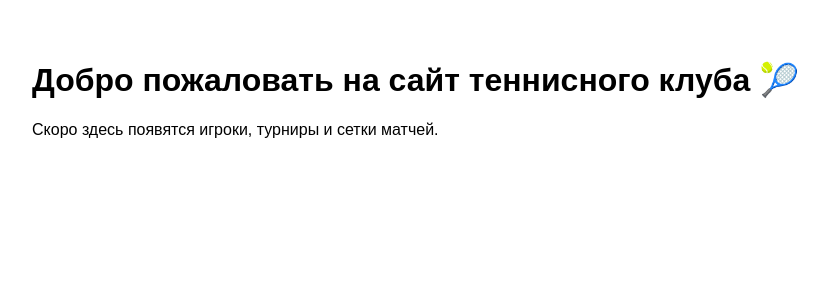
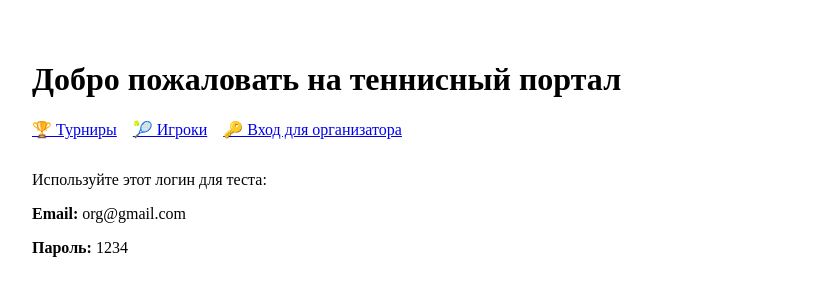
Before and after one commit to klivadenko33/tennis-front, a Next.js app: page / in a window 1280 px wide. Shown: the top 300 px of the page, without its empty margins (8-836 px from the left). Built offline with nearby package versions, Linux system fonts and the light colour scheme.

Commit message:
Update index.js

```diff
--- a/pages/index.js
+++ b/pages/index.js
@@ -1,9 +1,25 @@
+import Link from 'next/link';
 
 export default function Home() {
   return (
-    <div style={{ fontFamily: 'sans-serif', padding: '2rem' }}>
-      <h1>Добро пожаловать на сайт теннисного клуба 🎾</h1>
-      <p>Скоро здесь появятся игроки, турниры и сетки матчей.</p>
+    <div style={{ padding: '2rem' }}>
+      <h1>Добро пожаловать на теннисный портал</h1>
+
+      <nav style={{ marginBottom: '2rem' }}>
+        <Link href="/tournaments">
+          <a style={{ marginRight: '1rem' }}>🏆 Турниры</a>
+        </Link>
+        <Link href="/players">
+          <a style={{ marginRight: '1rem' }}>🎾 Игроки</a>
+        </Link>
+        <Link href="/login">
+          <a>🔑 Вход для организатора</a>
+        </Link>
+      </nav>
+
+      <p>Используйте этот логин для теста:</p>
+      <p><b>Email:</b> org@gmail.com</p>
+      <p><b>Пароль:</b> 1234</p>
     </div>
-  )
+  );
 }
```
